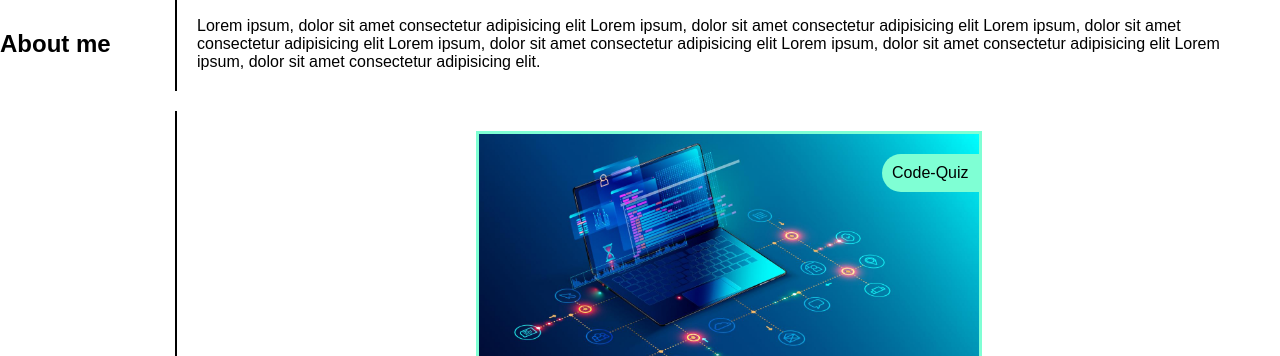
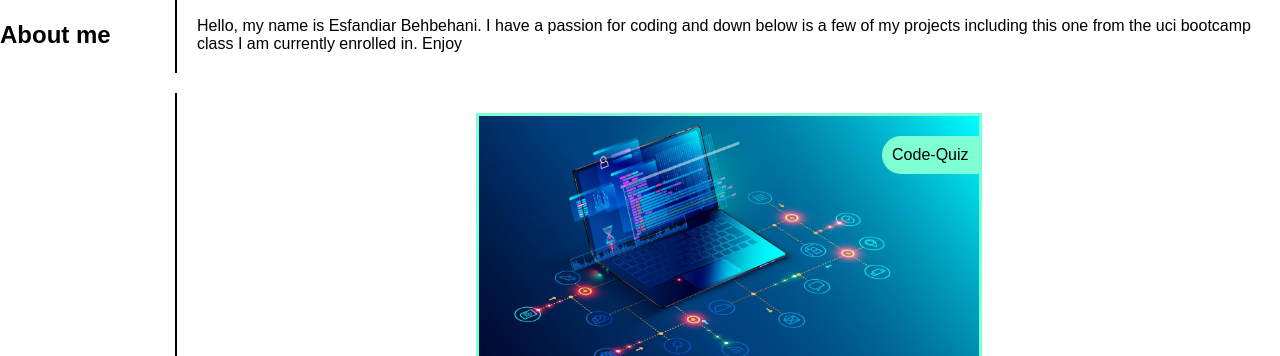
Before and after one commit to Esfan7/Esfan-portfolio, a plain HTML site: page index.html in a window 1280 px wide. Shown: the part 70-426 px from the top of the page. Drawn offline with Linux system fonts and the light colour scheme.

Commit message:
Update index.html

```diff
--- a/index.html
+++ b/index.html
@@ -32,8 +32,8 @@
                 <h2 class="title" >About me</h2>
             </div>
             <div class="right">
-                <p id="About me paragraph"> Lorem ipsum, dolor sit amet consectetur adipisicing elit Lorem ipsum, dolor sit amet consectetur adipisicing elit Lorem ipsum, dolor sit amet consectetur adipisicing elit Lorem ipsum, dolor sit amet consectetur adipisicing elit Lorem ipsum, dolor sit amet consectetur adipisicing elit Lorem ipsum, dolor sit amet consectetur adipisicing elit.</p>
-            </div>
+                <p id="About me paragraph"> Hello, my name is Esfandiar Behbehani. I have a passion for coding and down below is a few of my projects including this one from the uci bootcamp class I am currently enrolled in.
+                    Enjoy
         </section>
         <section id="WorkPage">
             <div class="section-title left" >
```
